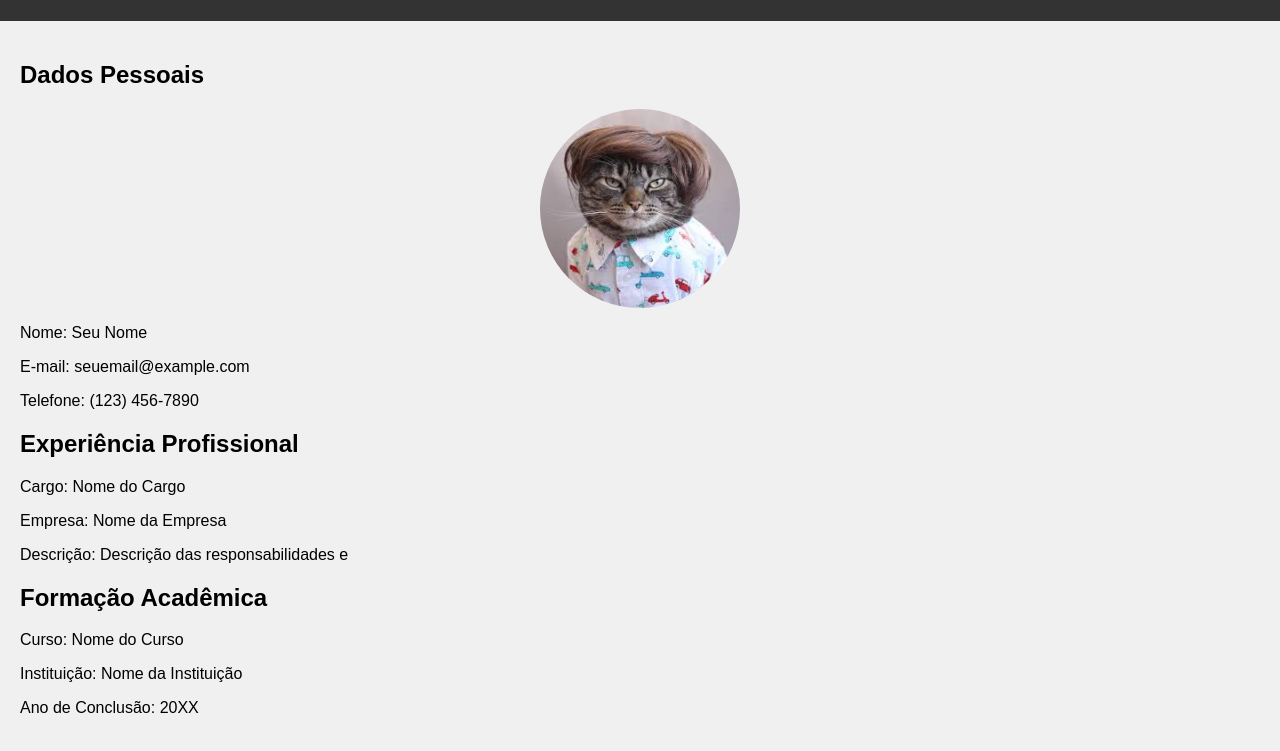
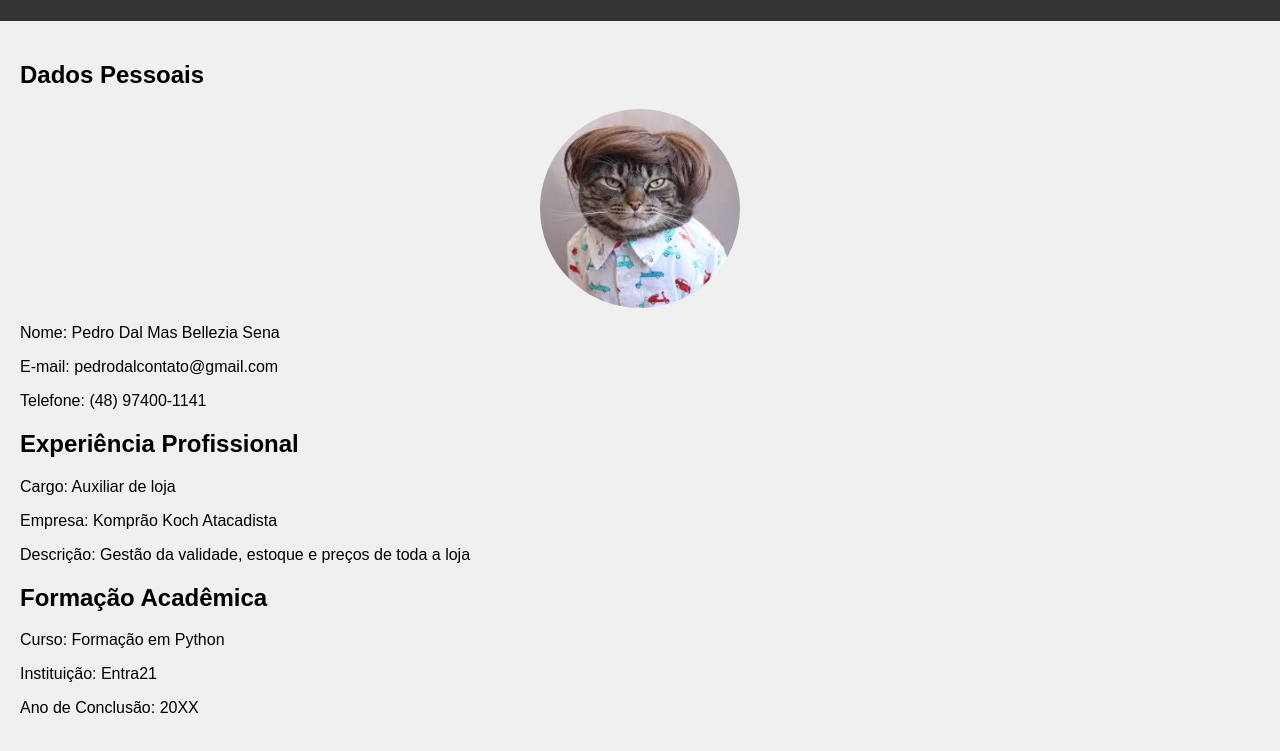
Before and after one commit to pedrobellezia/primeiro_html, a plain HTML site: page index.html in a window 1280 px wide. Shown: the part 99-850 px from the top of the page. Drawn offline with Linux system fonts and the light colour scheme.

Commit message:
Update index.html

```diff
--- a/index.html
+++ b/index.html
@@ -36,18 +36,18 @@
     <div id="main-content">
         <h2>Dados Pessoais</h2>
         <img id="profile-image" src="images.jfif" alt="Foto de Perfil">
-        <p>Nome: Seu Nome</p>
-        <p>E-mail: seuemail@example.com</p>
-        <p>Telefone: (123) 456-7890</p>
+        <p>Nome: Pedro Dal Mas Bellezia Sena</p>
+        <p>E-mail: pedrodalcontato@gmail.com</p>
+        <p>Telefone: (48) 97400-1141</p>
 
         <h2>Experiência Profissional</h2>
-        <p>Cargo: Nome do Cargo</p>
-        <p>Empresa: Nome da Empresa</p>
-        <p>Descrição: Descrição das responsabilidades e
+        <p>Cargo: Auxiliar de loja</p>
+        <p>Empresa: Komprão Koch Atacadista</p>
+        <p>Descrição: Gestão da validade, estoque e preços de toda a loja
 
         <h2>Formação Acadêmica</h2>
-        <p>Curso: Nome do Curso</p>
-        <p>Instituição: Nome da Instituição</p>
+        <p>Curso: Formação em Python</p>
+        <p>Instituição: Entra21</p>
         <p>Ano de Conclusão: 20XX</p>
     </div>
 </body>
```
